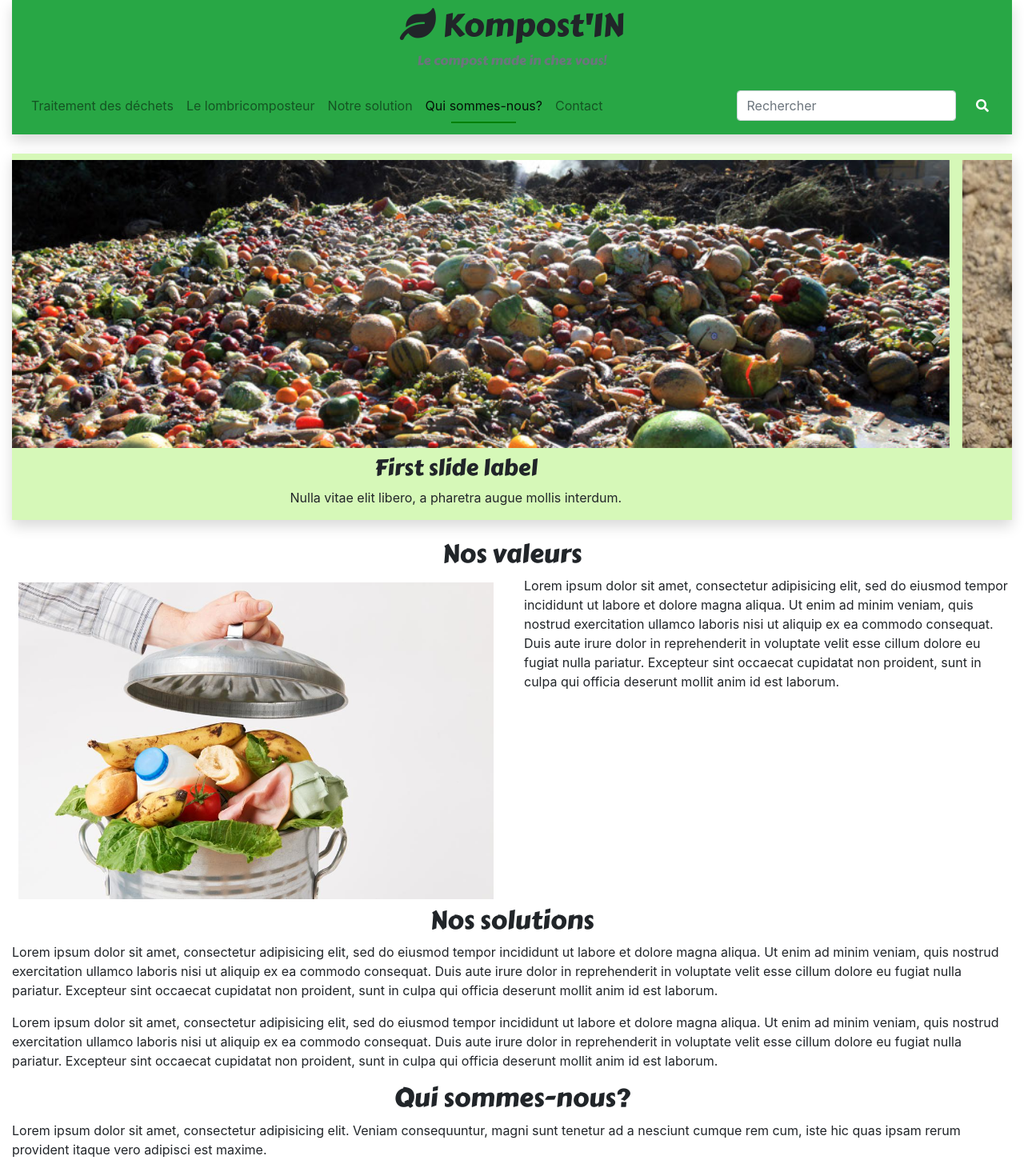
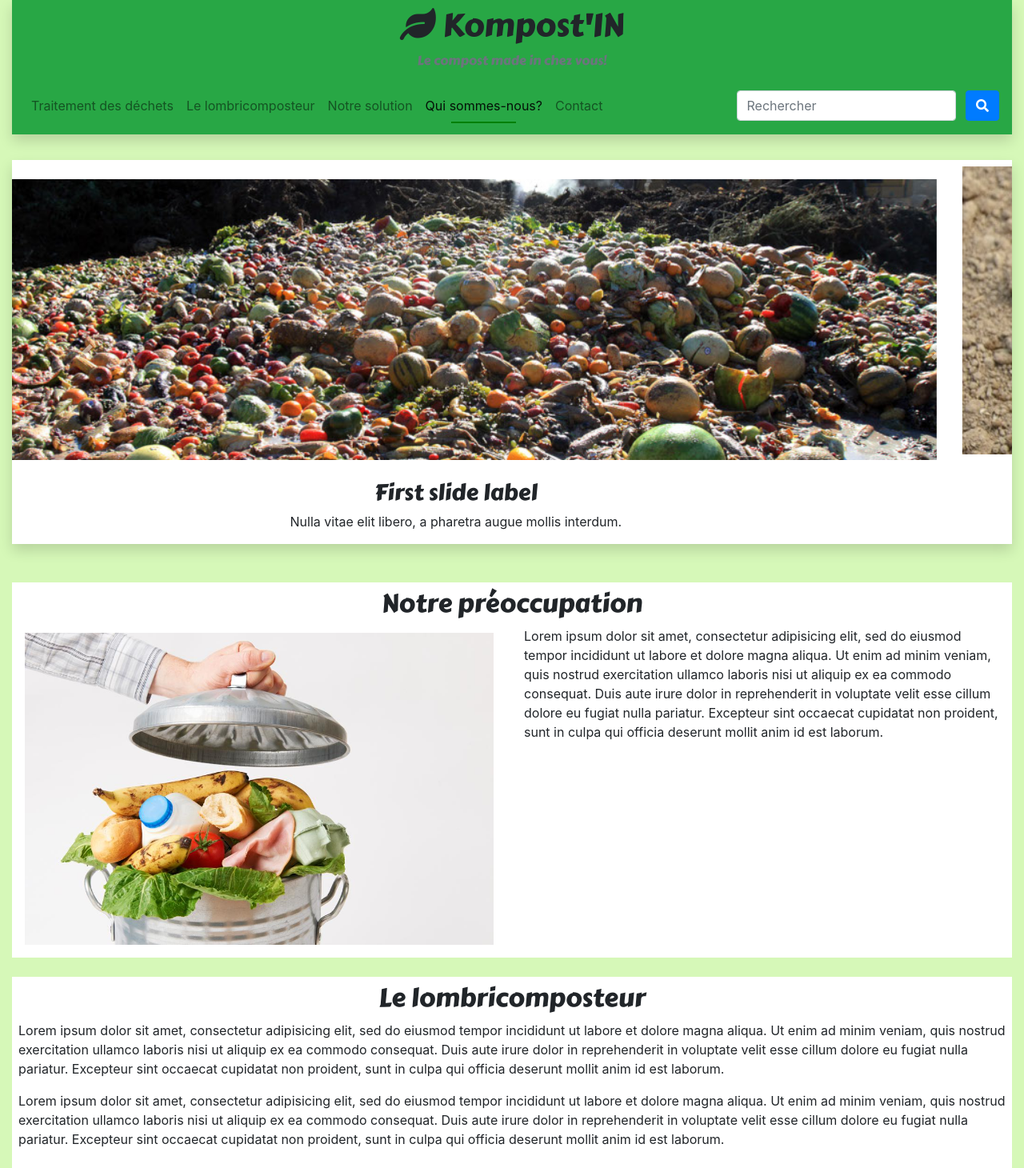
Before and after one commit to SebastienHinard/Kompost-IN, a plain HTML site: page index.html in a window 1280 px wide. Shown: the top 1460 px of the page at 80% size. Drawn offline with nearby package versions, Linux system fonts and the light colour scheme.

Commit message:
changement de couleurs

```diff
--- a/assets/css/style.css
+++ b/assets/css/style.css
@@ -1,7 +1,16 @@
-.bg1{background-color: #d6f8b8}
+.bg1{}
 .bg2{background-color: #acdeaa}
 .bg3{background-color: #8fbbaf}
 .bg4{background-color: #6b7b8e}
+body{
+    background-color: #d6f8b8
+}
+main{
+    background-color: #d6f8b8;
+}
+.carousel, section{
+    background-color: white;
+}
 
 .titleFont{
     font-family: 'Carter One', cursive;
@@ -33,3 +42,9 @@
 ul{
     list-style: none;
 }
+section{
+    transition: .2s ease-in-out;
+}
+section:hover{
+    transform: scale(1.02);
+}
--- a/index.html
+++ b/index.html
@@ -15,7 +15,7 @@
     <!-- container Bootstrap -->
     <div class="container-fluid">
         <!-- header -->
-        <header class="sticky-top bg-success py-2 shadow">
+        <header class="sticky-top bg-success py-2 mb-2 shadow">
             <div class="d-none d-lg-block titleFont text-center">
                 <h1>
                     <i class="fas fa-leaf"></i>
@@ -25,7 +25,7 @@
             </div>
             <!-- navbar -->
             <nav class="navbar navbar-expand-lg navbar-light">
-                <a class="titleFont navbar-brand d-lg-none pb-0 mb-0" href="#"><i class="fas fa-leaf"></i>Kompost'IN</a>
+                <a class="titleFont navbar-brand d-lg-none pb-0 mb-0 " href="#"><i class="fas fa-leaf"></i>Kompost'IN</a>
                 <button class="navbar-toggler" type="button" data-toggle="collapse" data-target="#navbarSupportedContent" aria-controls="navbarSupportedContent" aria-expanded="false" aria-label="Toggle navigation">
                     <span class="navbar-toggler-icon"></span>
                 </button>
@@ -48,18 +48,18 @@
                         </li>
                         <form class="d-sm-none form-inline my-2 my-lg-0 justify-contet-center">
                             <input class="form-control mr-sm-2 w-50" type="text" placeholder="Rechercher" aria-label="Search">
-                            <button class="btn btn-success my-2 my-sm-0 mx-2" type="submit"><i class="fas fa-search"></i></button>
+                            <button class="btn btn-primary my-2 my-sm-0 mx-2" type="submit"><i class="fas fa-search"></i></button>
                         </form>
                     </ul>
                     <form class="d-none d-lg-inline form-inline my-2 my-lg-0">
                         <input class="form-control mr-sm-2" type="text" placeholder="Rechercher" aria-label="Search">
-                        <button class="btn btn-success my-2 my-sm-0" type="submit"><i class="fas fa-search"></i></button>
+                        <button class="btn btn-primary my-2 my-sm-0" type="submit"><i class="fas fa-search"></i></button>
                     </form>
                 </div>
             </nav>
             <form class="d-none d-sm-flex d-lg-none justify-content-center form-inline my-2 my-lg-0 justify-contet-center">
                 <input class="form-control mr-sm-2 w-50" type="text" placeholder="Rechercher" aria-label="Search">
-                <button class="btn btn-success my-2 my-sm-0 mx-2" type="submit"><i class="fas fa-search"></i></button>
+                <button class="btn btn-primary my-2 my-sm-0 mx-2" type="submit"><i class="fas fa-search"></i></button>
             </form>
         </header>
         <!-- main -->
@@ -67,9 +67,9 @@
             <!-- carroussel  -->
             <div class="bd-example py-4">
                 <div id="carouselExampleCaptions" class="carousel slide" data-ride="carousel">
-                    <div class="carousel-inner bg1 shadow" role="listbox">
+                    <div class="carousel-inner shadow mb-4" role="listbox">
                         <div class="carousel-item active">
-                            <img class="img-fluid w-100 p-2" src="assets/img/carousel4.jpg" data-holder-rendered="true">
+                            <img class="img-fluid w-100 p-4" src="assets/img/carousel4.jpg" data-holder-rendered="true">
                             <div class="d-block text-center">
                                 <h3 class="titleFont">First slide label</h3>
                                 <p>Nulla vitae elit libero, a pharetra augue mollis interdum.</p>
@@ -100,13 +100,12 @@
                     </a>
                 </div>
             </div>
-            <!-- section nos convictions -->
-            <section>
-                <h2 class="text-center titleFont">Nos valeurs</h2>
+            <!-- préoccupation -->
+            <section class="p-2 mb-4">
+                <h2 class="text-center titleFont">Notre préoccupation</h2>
                 <div class="row">
                     <div class="col-6">
                         <img src="assets/img/foodwaste.jpg" alt="gaspillage alimentaire" class="img-fluid p-2">
-
                     </div>
                     <div class="col-6">
                         <p>Lorem ipsum dolor sit amet, consectetur adipisicing elit, sed do eiusmod tempor incididunt ut labore et dolore magna aliqua. Ut enim ad minim veniam, quis nostrud exercitation ullamco laboris nisi ut aliquip ex ea commodo consequat. Duis aute irure dolor in reprehenderit in voluptate velit esse cillum dolore eu fugiat nulla pariatur. Excepteur sint occaecat cupidatat non proident, sunt in culpa qui officia deserunt mollit anim id est laborum.</p>
@@ -114,21 +113,28 @@
                     </div>
                 <div>
             </section>
-            <!-- section nos solutions -->
-            <section>
-                <h2 class="text-center titleFont">Nos solutions</h2>
+            <!-- le lombricomposteur -->
+            <section class="p-2  mb-4">
+                <h2 class="text-center titleFont">Le lombricomposteur</h2>
                 <p>Lorem ipsum dolor sit amet, consectetur adipisicing elit, sed do eiusmod tempor incididunt ut labore et dolore magna aliqua. Ut enim ad minim veniam, quis nostrud exercitation ullamco laboris nisi ut aliquip ex ea commodo consequat. Duis aute irure dolor in reprehenderit in voluptate velit esse cillum dolore eu fugiat nulla pariatur. Excepteur sint occaecat cupidatat non proident, sunt in culpa qui officia deserunt mollit anim id est laborum.</p>
+                <p>Lorem ipsum dolor sit amet, consectetur adipisicing elit, sed do eiusmod tempor incididunt ut labore et dolore magna aliqua. Ut enim ad minim veniam, quis nostrud exercitation ullamco laboris nisi ut aliquip ex ea commodo consequat. Duis aute irure dolor in reprehenderit in voluptate velit esse cillum dolore eu fugiat nulla pariatur. Excepteur sint occaecat cupidatat non proident, sunt in culpa qui officia deserunt mollit anim id est laborum.</p>
+            </section>
+            <!-- solution -->
+            <section class="p-2  mb-4">
+                <h2 class="text-center titleFont">Notre solution</h2>
+                <p>Lorem ipsum dolor sit amet, consectetur adipisicing elit, sed do eiusmod tempor incididunt ut labore et dolore magna aliqua. Ut enim ad minim veniam, quis nostrud exercitation ullamco laboris nisi ut aliquip ex ea commodo consequat. Duis aute irure dolor in reprehenderit in voluptate velit esse cillum dolore eu fugiat nulla pariatur. Excepteur sint occaecat cupidatat non proident, sunt in culpa qui officia deserunt mollit anim id est laborum.</p>
+                <p>Lorem ipsum dolor sit amet, consectetur adipisicing elit, sed do eiusmod tempor incididunt ut labore et dolore magna aliqua. Ut enim ad minim veniam, quis nostrud exercitation ullamco laboris nisi ut aliquip ex ea commodo consequat. Duis aute irure dolor in reprehenderit in voluptate velit esse cillum dolore eu fugiat nulla pariatur. Excepteur sint occaecat cupidatat non proident, sunt in culpa qui officia deserunt mollit anim id est laborum.</p>
+            </section>
+            <!-- qui sommes-nous -->
+            <section class="p-2  mb-4">
+                <h2 class="text-center titleFont">Qui sommes-nous?</h2>
+                <p>Lorem ipsum dolor sit amet, consectetur adipisicing elit. Veniam consequuntur, magni sunt tenetur ad a nesciunt cumque rem cum, iste hic quas ipsam rerum provident itaque vero adipisci est maxime.</p>
                 <p>Lorem ipsum dolor sit amet, consectetur adipisicing elit, sed do eiusmod tempor incididunt ut labore et dolore magna aliqua. Ut enim ad minim veniam, quis nostrud exercitation ullamco laboris nisi ut aliquip ex ea commodo consequat. Duis aute irure dolor in reprehenderit in voluptate velit esse cillum dolore eu fugiat nulla pariatur. Excepteur sint occaecat cupidatat non proident, sunt in culpa qui officia deserunt mollit anim id est laborum.</p>
             </section>
         </main>
         <!-- section qui sommes nous -->
-        <section>
-            <h2 class="text-center titleFont">Qui sommes-nous?</h2>
-            <p>Lorem ipsum dolor sit amet, consectetur adipisicing elit. Veniam consequuntur, magni sunt tenetur ad a nesciunt cumque rem cum, iste hic quas ipsam rerum provident itaque vero adipisci est maxime.</p>
-            <p>Lorem ipsum dolor sit amet, consectetur adipisicing elit, sed do eiusmod tempor incididunt ut labore et dolore magna aliqua. Ut enim ad minim veniam, quis nostrud exercitation ullamco laboris nisi ut aliquip ex ea commodo consequat. Duis aute irure dolor in reprehenderit in voluptate velit esse cillum dolore eu fugiat nulla pariatur. Excepteur sint occaecat cupidatat non proident, sunt in culpa qui officia deserunt mollit anim id est laborum.</p>
-        </section>
         <!-- footer -->
-        <footer class="bg2 p-2">
+        <footer class="bg-success p-2">
             <div class="row">
                 <div class="col-12">
                     <p class="text-center titleFont lead">Notre solution vous interesse?</p>
```
